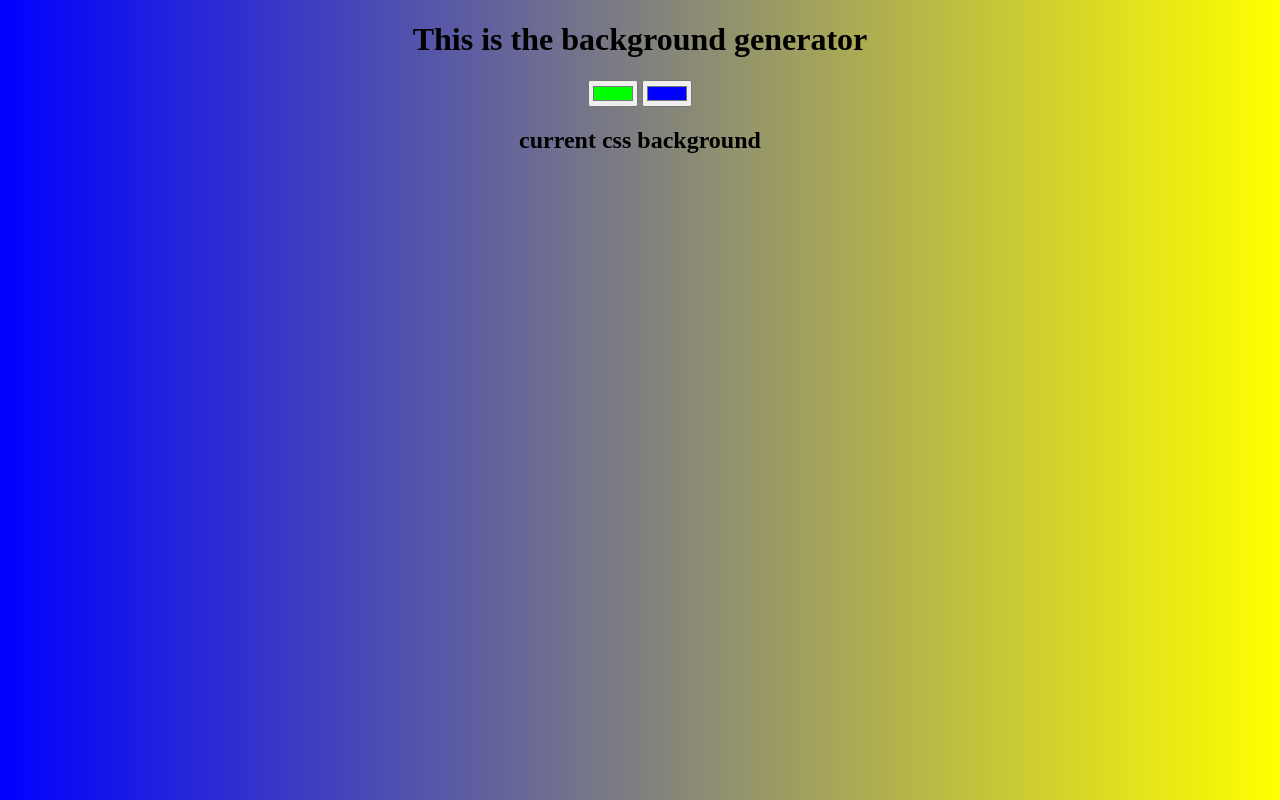
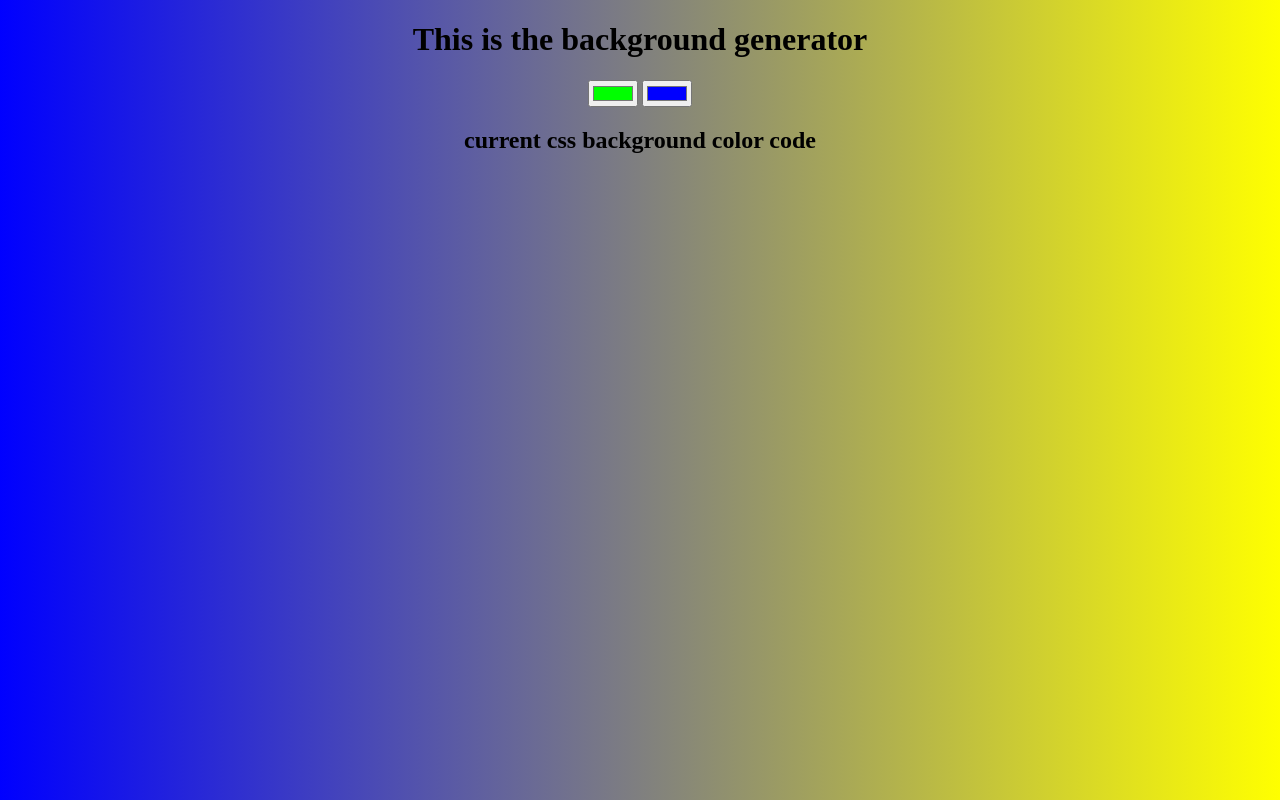
Before and after one commit to R-Adam9/background-generator, a plain HTML site: page index.html in a window 1280 px wide. Drawn offline with Linux system fonts and the light colour scheme.

Commit message:
new title

```diff
--- a/index.html
+++ b/index.html
@@ -10,7 +10,7 @@
 	<input id="color1" type="color" name="color1" value="#00ff00">
 		<input id="color2" type="color" name="color2" value="#0000ff">
 
-<h2>current css background</h2>
+<h2>current css background color code</h2>
 <h3></h3>
 </center>
 <script type="text/javascript" src="script.js"></script>
```
Also changed, not shown: 2 other files.
